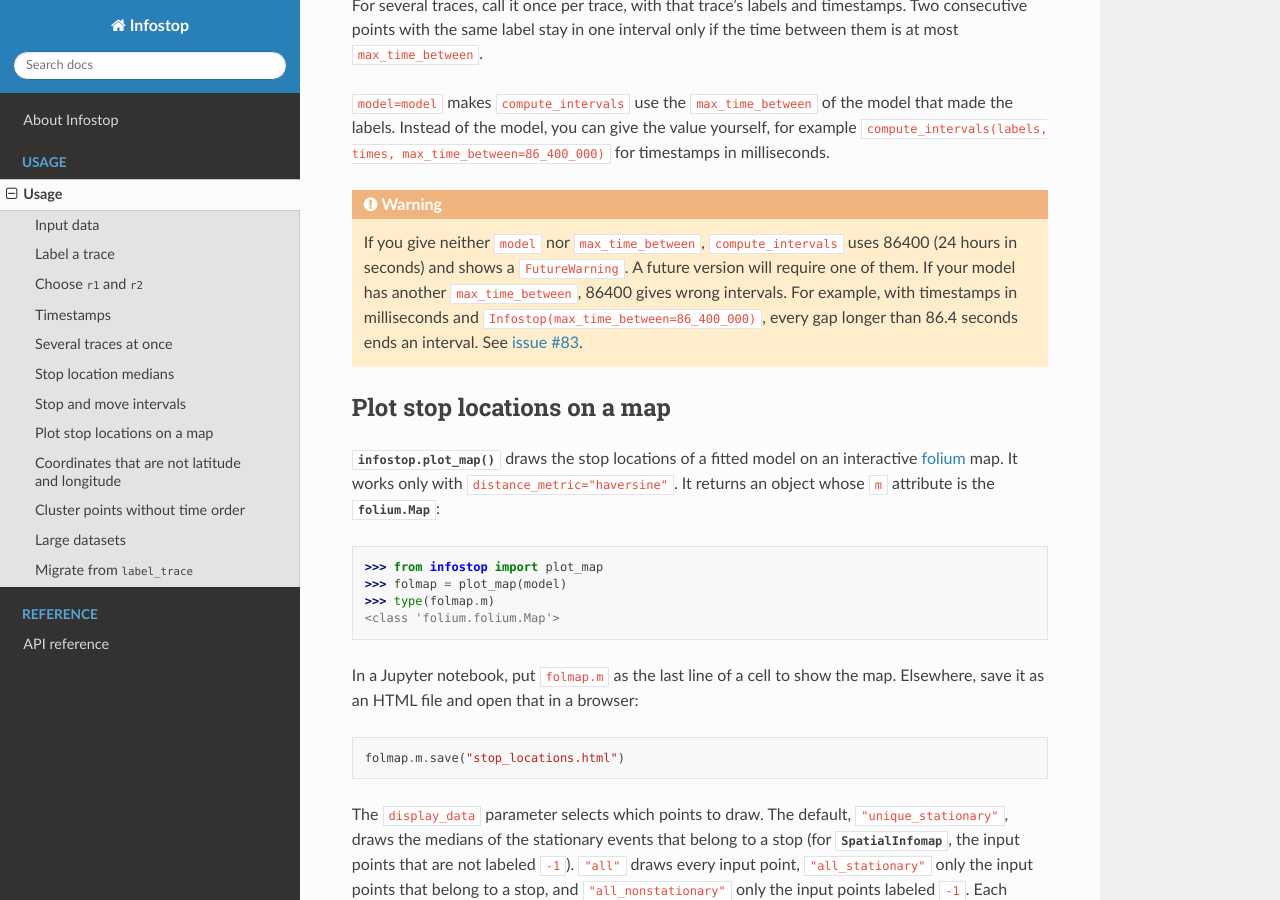
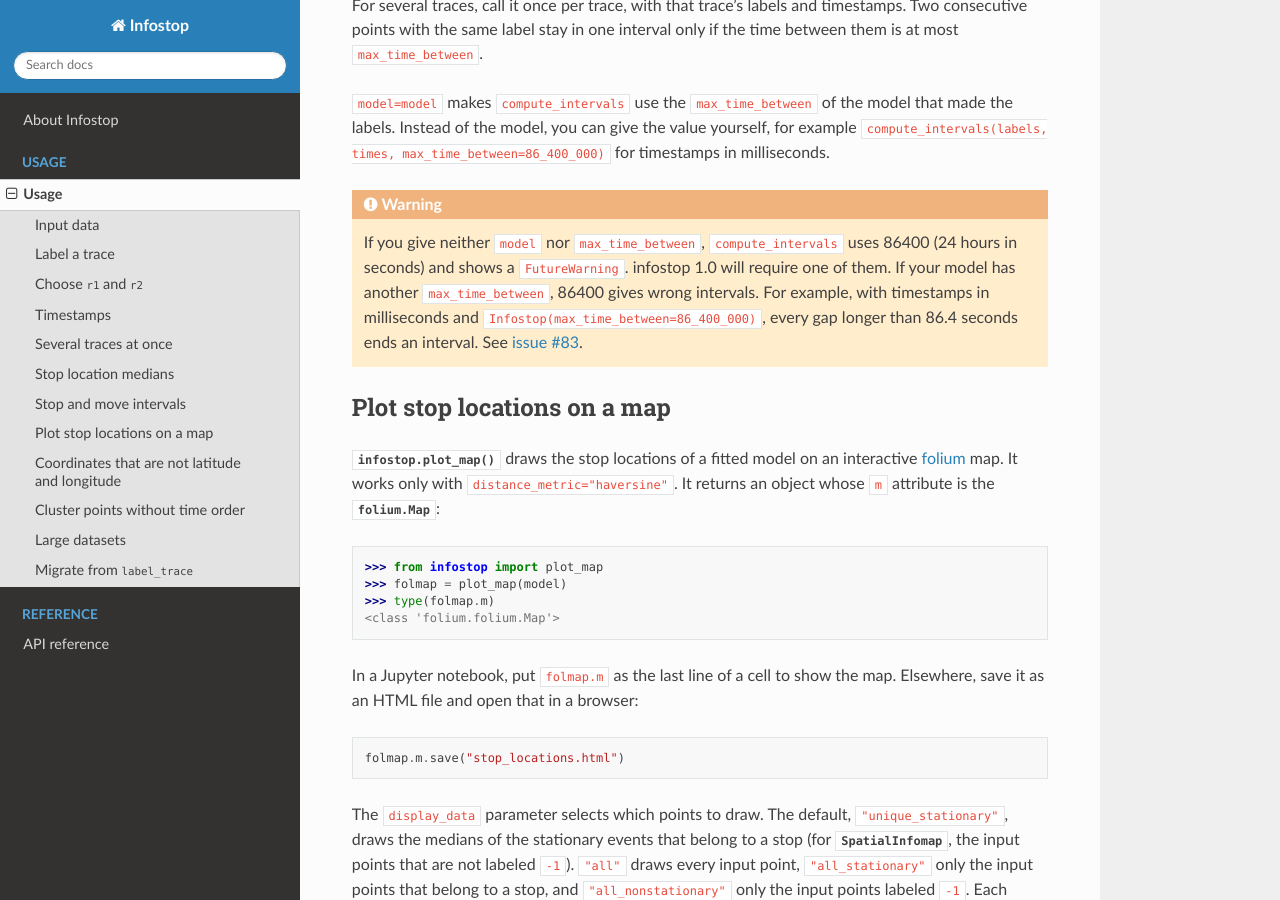
Before and after one commit to ulfaslak/infostop, a Sphinx documentation site: the page built from docs/usage/usage.rst, in a window 1280 px wide and 900 px high, scrolled down 4362 px. Built offline with Sphinx 7.4.7 and the Read the Docs theme 3.1.0, drawn with Linux system fonts in a browser that asks for light colours.

Commit message:
Name infostop 1.0 as the version that will require model or max_time_between
Co-Authored-By: Claude Opus 5.5 <noreply@anthropic.com>

```diff
--- a/docs/usage/usage.rst
+++ b/docs/usage/usage.rst
@@ -230,7 +230,7 @@ timestamps in milliseconds.
 
    If you give neither ``model`` nor ``max_time_between``,
    ``compute_intervals`` uses 86400 (24 hours in seconds) and shows a
-   ``FutureWarning``. A future version will require one of them. If your model
+   ``FutureWarning``. infostop 1.0 will require one of them. If your model
    has another ``max_time_between``, 86400 gives wrong intervals. For example,
    with timestamps in milliseconds and
    ``Infostop(max_time_between=86_400_000)``, every gap longer than 86.4
```
Also changed, not shown: CHANGELOG.md (+1 -1 lines), 1 other file.
